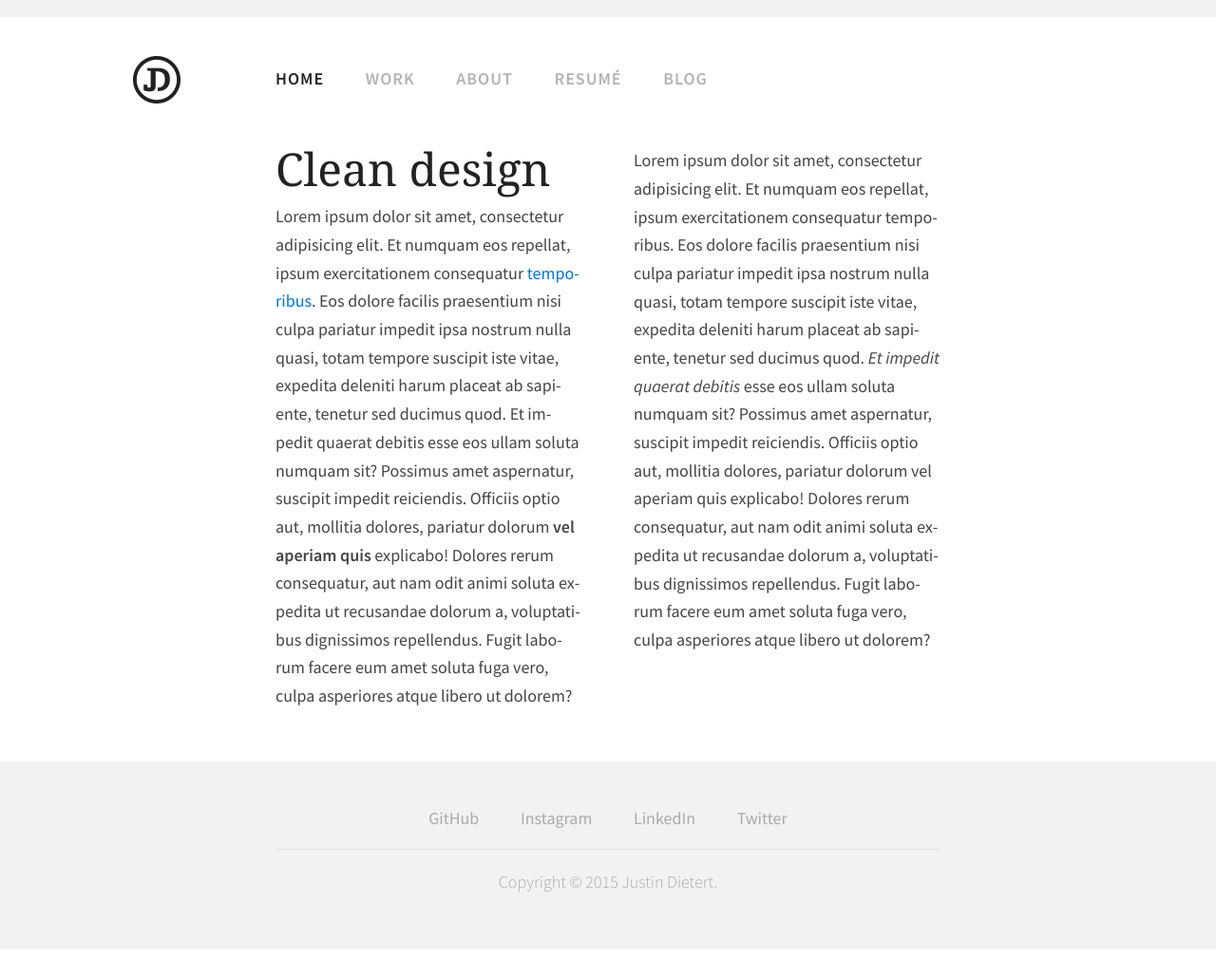
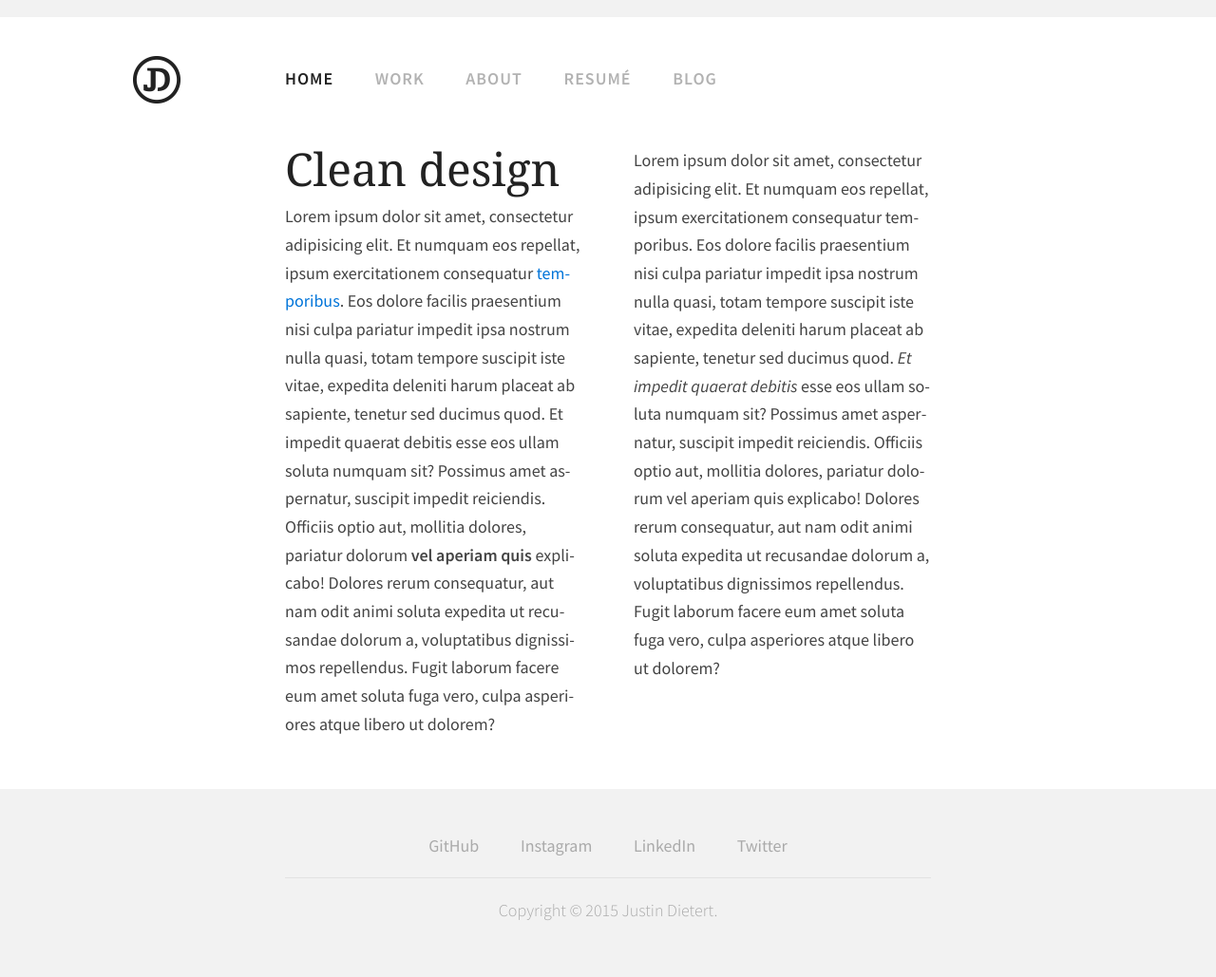
Before and after one commit to justindietert/justindietert.dev, a PHP site: page / in a window 1280 px wide. Shown: the whole page at 95% size. Before the commit the page ends 1000 px from the top, so only its background shows below. Run offline with PHP 8.4, Linux system fonts and the light colour scheme; some libraries are stand-ins or nearby versions; some web fonts are replaced.

Commit message:
changed main column to 68% width

```diff
--- a/public/css/main.css
+++ b/public/css/main.css
@@ -576,7 +576,7 @@ a.menu {
     }
 
 nav.navigation {
-    width: 70%; /* Was 68 % */
+    width: 68%;
     margin: 0 auto;
     padding-top: 0.555em;
 }
@@ -656,7 +656,7 @@ div.main {
 
 div.inner {
     margin: 0 auto;
-    width: 70%; /* Was 68 % */
+    width: 68%;
     padding-top: 2.5em;
     transition: width 200ms ease-in-out;
 }
```
